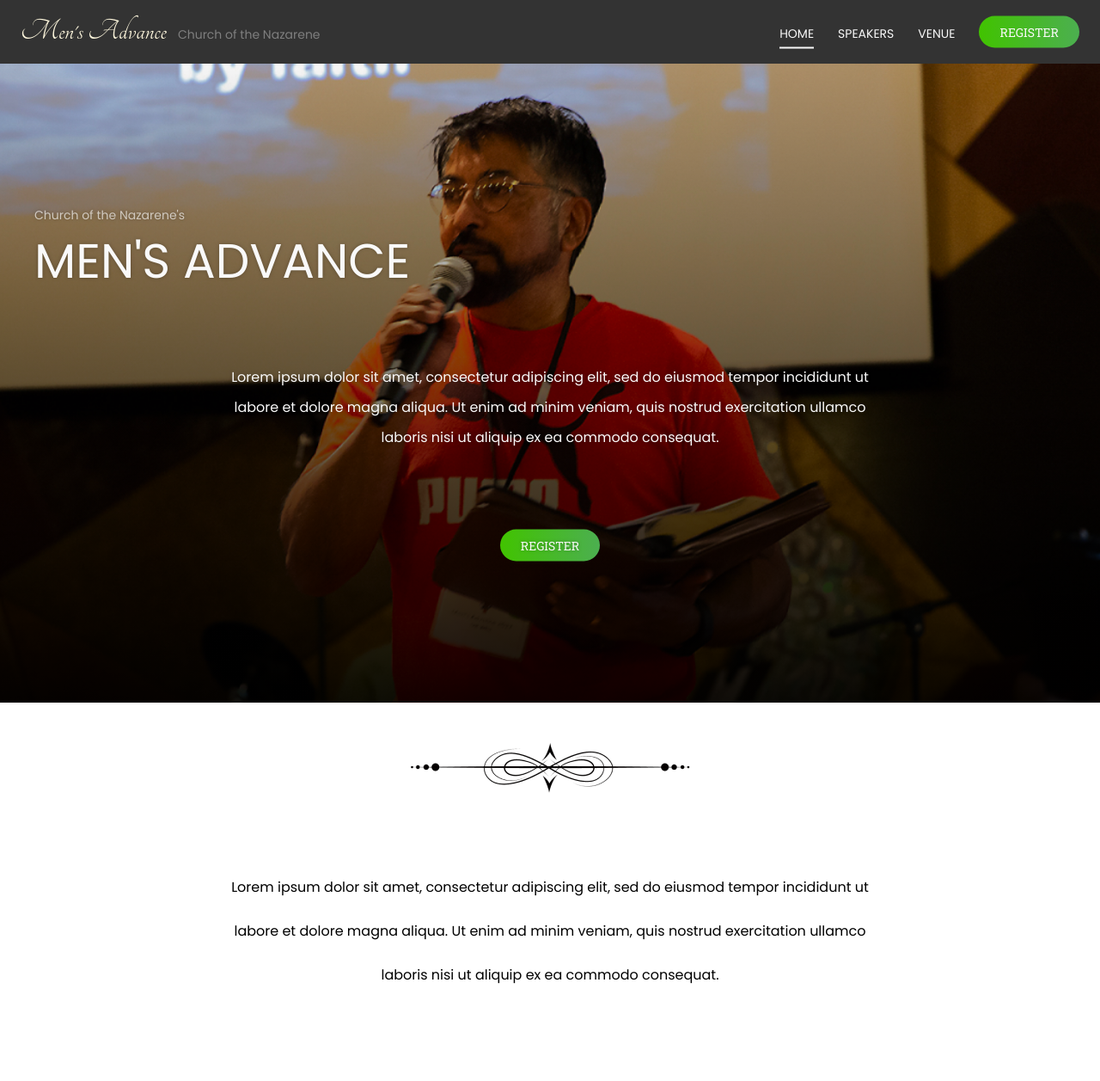
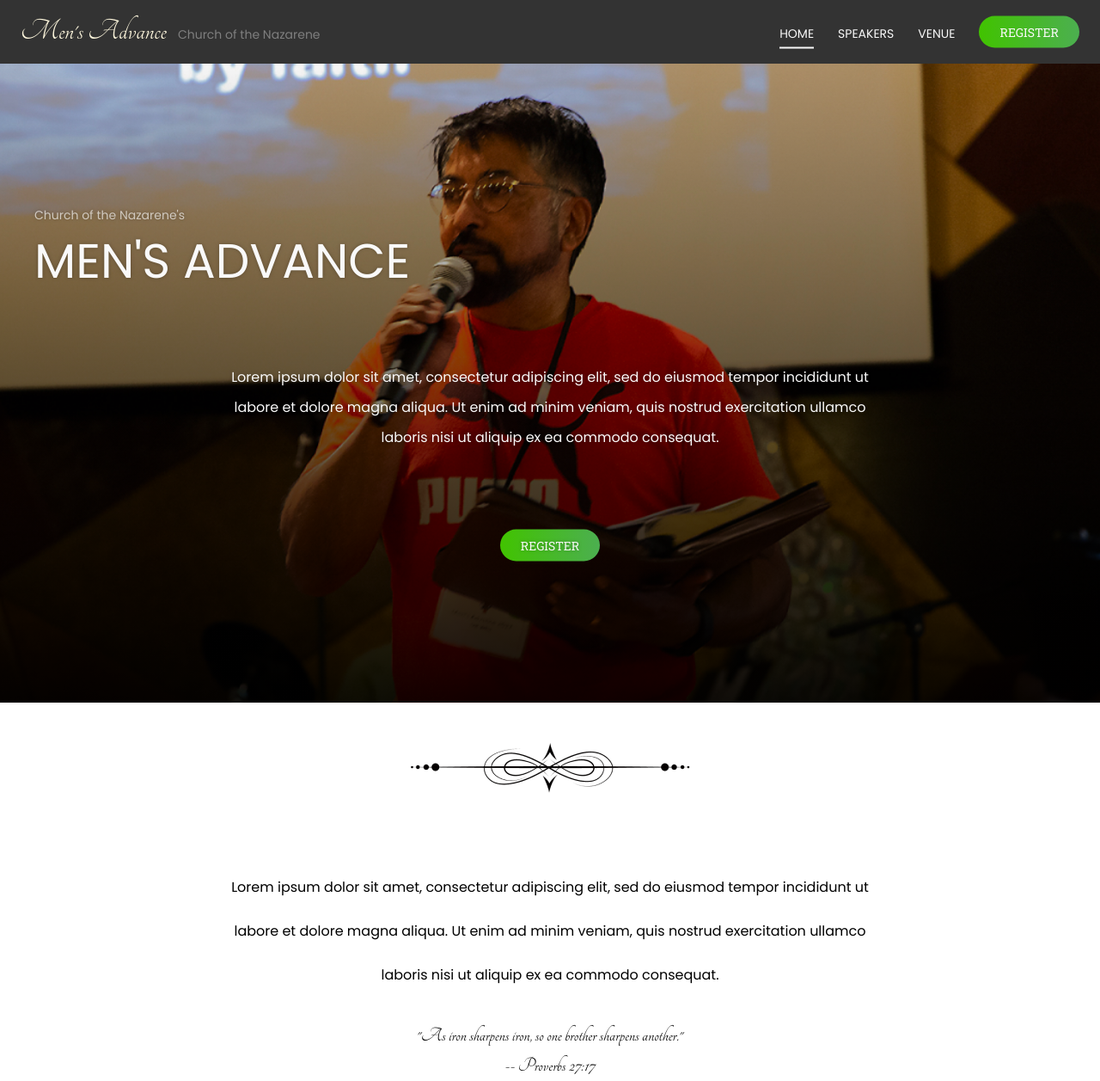
Before and after one commit to juliancoleman/mens-advance, a Jekyll site: the page built from index.html, in a window 1280 px wide. Shown: the whole page at 86% size. Built offline with Jekyll 4.4.1, drawn with Linux system fonts in a browser that asks for light colours; before the commit the page ends 1159 px from its top, so only the background shows below that.

Commit message:
Adds the bible verse and styling

```diff
--- a/assets/css/style.scss
+++ b/assets/css/style.scss
@@ -30,3 +30,10 @@
   line-height: 3.1875rem;
   margin: 60px 0 28px;
 }
+
+.bible-verse {
+  font-family: $tangerine;
+  font-size: 1.5rem;
+  line-height: 2.1875rem;
+  text-align: center;
+}
--- a/index.html
+++ b/index.html
@@ -19,4 +19,9 @@ hero_blurb: Lorem ipsum dolor sit amet, consectetur adipiscing elit, sed do eius
     quis nostrud exercitation ullamco laboris nisi ut aliquip ex ea commodo
     consequat.
   </p>
+
+  <p class="bible-verse">
+    &quot;As iron sharpens iron, so one brother sharpens another.&quot;<br>
+    -- Proverbs 27:17
+  </p>
 </div>
```
